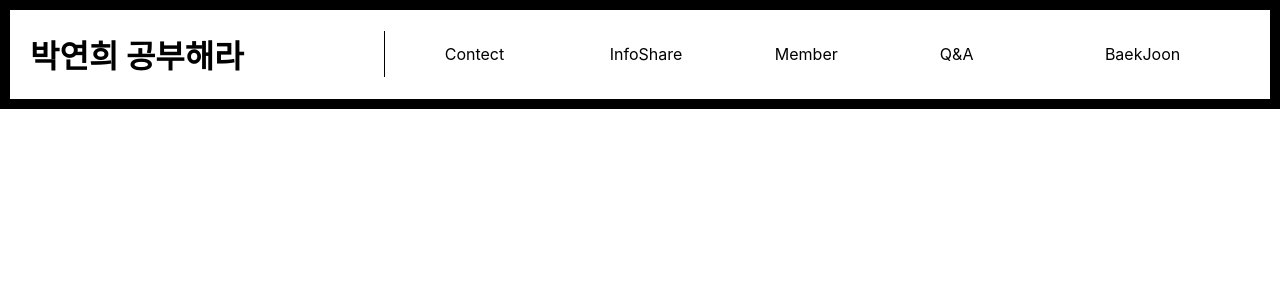
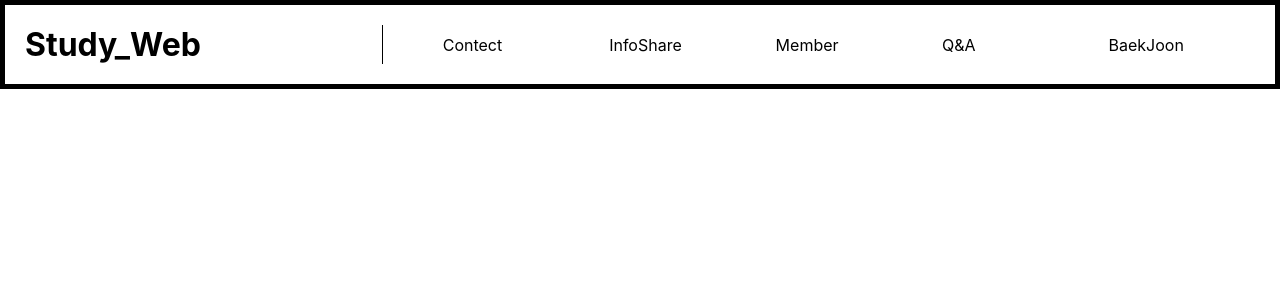
Before and after one commit to jeonghoon11/reactSWT, a React (Create React App) app in the folder swt/: page / in a window 1280 px wide. Shown: the top 300 px of the page. Built offline with nearby package versions, Linux system fonts and the light colour scheme.

Commit message:
11/4 새벽감성 수정

```diff
--- a/swt/src/App.css
+++ b/swt/src/App.css
@@ -1,49 +1,49 @@
 .title {
+  display: inline-block;
   width: 30%;
-  margin-right: 20px;
+  margin: 20px;
   border-right: 1px solid black;
-  margin-left: 20px;
 }
+
+
 
 li {
   display: inline-block;
   list-style-type: none;
   width: 20%;
-  height: 10px;
+  position: relative;
 }
 
 a {
+  display: inline-block;
   text-decoration: none;
   color: inherit;
 }
 
 h1 > a:hover {
     color: red;
-    border-radius: 5px;
-    border: 1px solid red;
 }
 
 a:hover {
   color: blue;
-  border-radius: 5px;
-  border: 1px solid blue;
-}
-
-.nav, .title {
-  display: inline-block;
+  animation-name : sizeup;
+  animation-duration : 0.5s;
+  animation-fill-mode: forwards;
 }
 
 .nav {
-  float: right;
-}
-
-ul {
   display: flex;
   width: 70%;
+  float: right;
 }
 
 .header {
   display: flex;
+  border: 5px solid black;
   align-items: center;
-  border: 10px solid black;
 }
+
+@keyframes sizeup {
+  from { transform: scale(1); }
+  to { transform: scale(1.1); }
+}
--- a/swt/src/App.js
+++ b/swt/src/App.js
@@ -1,4 +1,3 @@
-import logo from './logo.svg';
 import './App.css';
 import Header from './component/Header';
 
--- a/swt/src/component/Header.js
+++ b/swt/src/component/Header.js
@@ -4,7 +4,7 @@ export default function Header() {
     return (
         <div className="header">
             <h1 className="title">
-                <a href="#">박연희 공부해라</a>
+                <a href="#">Study_Web</a>
             </h1>
             <Nav />
         </div>
```
